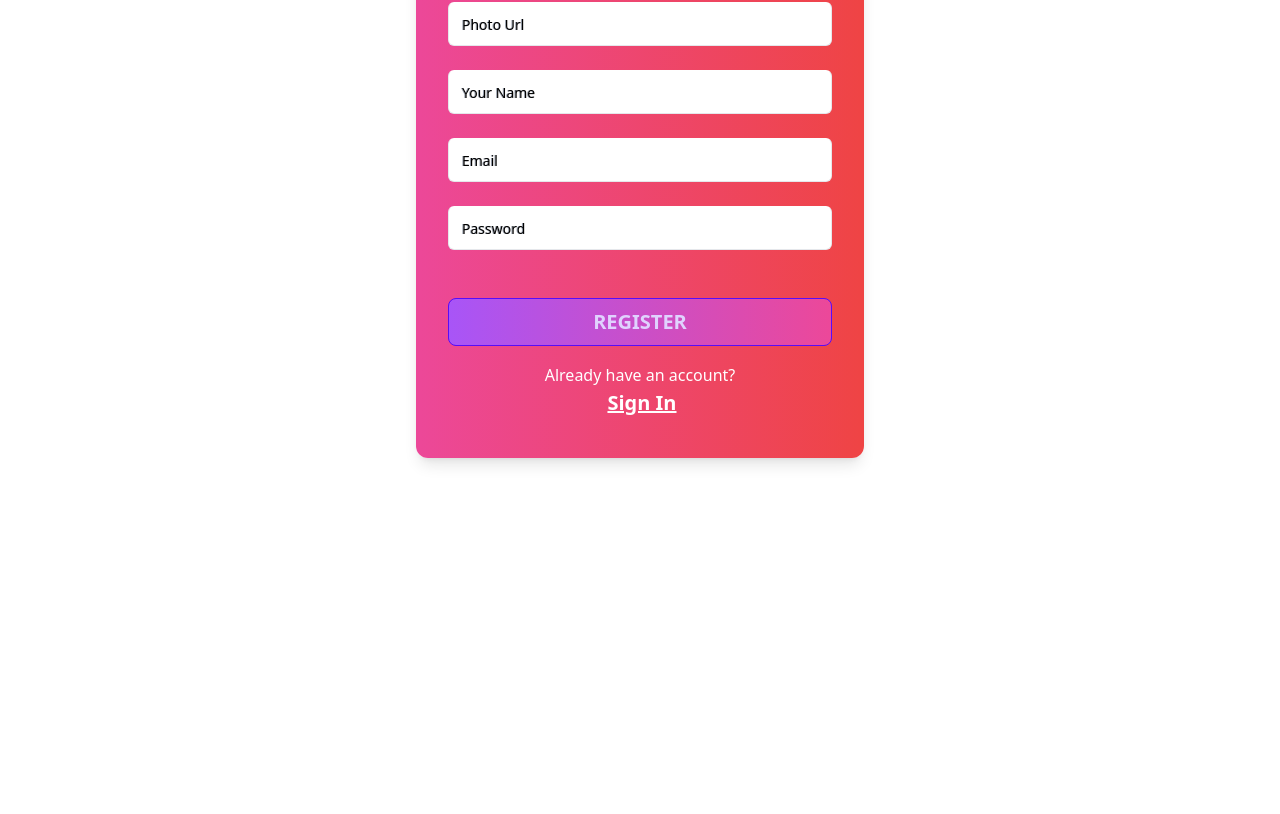
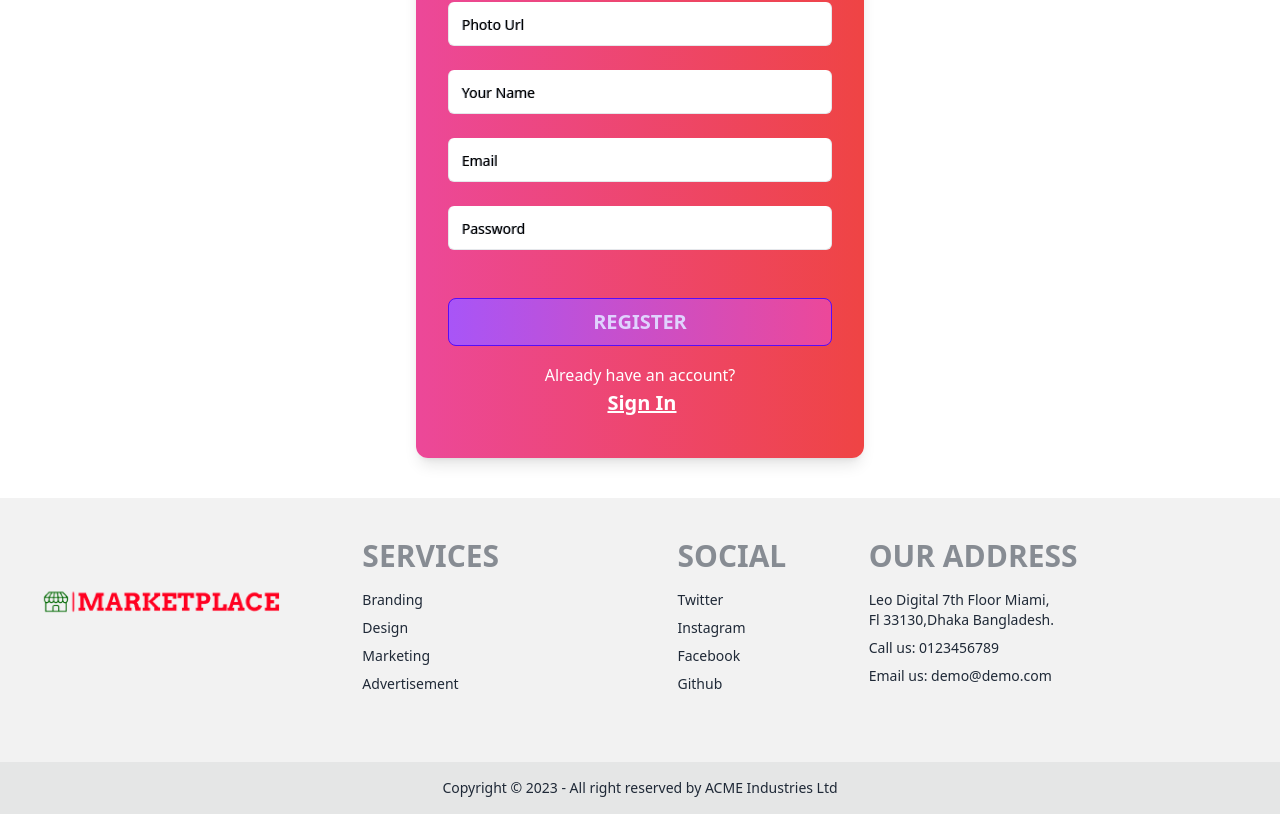
Before and after one commit to toky-tahmid/marketplace-client-side, a React (Vite) app: page /register in a window 1280 px wide. Shown: the part 334-1148 px from the top of the page. Before the commit the page ends 832 px from the top, so only its background shows below. Built offline with nearby package versions, Linux system fonts and the light colour scheme; no server answers.

Commit message:
footer done

```diff
--- /dev/null
+++ b/src/Components/Footer/Footer.jsx
@@ -0,0 +1,45 @@
+import logo from "../../assets/994503c0b499b5ca969a0c410582af2c8ee67735-731x731-removebg-preview.png";
+const Footer = () => {
+  return (
+    <>
+      <footer className="footer p-10 bg-base-200 text-base-content">
+        <aside>
+          <img className="w-60 -mt-14" src={logo} alt="" />
+        </aside>
+        <nav>
+          <header className="text-3xl mr-24 footer-title font-semibold">Services</header>
+          <a className="link link-hover">Branding</a>
+          <a className="link link-hover">Design</a>
+          <a className="link link-hover">Marketing</a>
+          <a className="link link-hover">Advertisement</a>
+        </nav>
+        <nav>
+          <header className="footer-title text-3xl font-semibold ">Social</header>
+          <a className="link link-hover">Twitter</a>
+          <a className="link link-hover">Instagram</a>
+          <a className="link link-hover">Facebook</a>
+          <a className="link link-hover">Github</a>
+        </nav>
+        <div>
+          <h2 className="text-3xl mr-24 footer-title font-semibold">
+            {" "}
+            Our Address
+          </h2>
+            <h3>
+              Leo Digital 7th Floor Miami,
+              <br /> Fl 33130,Dhaka Bangladesh.
+            </h3>
+            <h4 >Call us: 0123456789</h4>
+            <h4 >Email us: demo@demo.com</h4>
+        </div>
+      </footer>
+      <footer className="footer footer-center p-4 bg-base-300 text-base-content">
+        <aside>
+          <p>Copyright © 2023 - All right reserved by ACME Industries Ltd</p>
+        </aside>
+      </footer>
+    </>
+  );
+};
+
+export default Footer;
--- a/src/Components/Root/Root.jsx
+++ b/src/Components/Root/Root.jsx
@@ -1,6 +1,6 @@
 import { Outlet } from "react-router-dom";
 import Navbar from "../Navbar/Navbar";
-// import Footer from "../Footer/Footer";
+import Footer from "../Footer/Footer";
 
 
 const Root = () => {
@@ -8,7 +8,7 @@ const Root = () => {
         <div>
             <Navbar></Navbar>
             <div className="mt-10 mb-10"><Outlet></Outlet></div>
-            {/* <Footer></Footer> */}
+            <Footer></Footer>
 
         </div>
     );
--- a/src/Private/Private.jsx
+++ b/src/Private/Private.jsx
@@ -1,5 +1,4 @@
 /* eslint-disable react/prop-types */
-
 import { useContext } from "react";
 import { AuthContext } from "../Provider/AuthProvider";
 import { Navigate, useLocation } from "react-router-dom";
```
